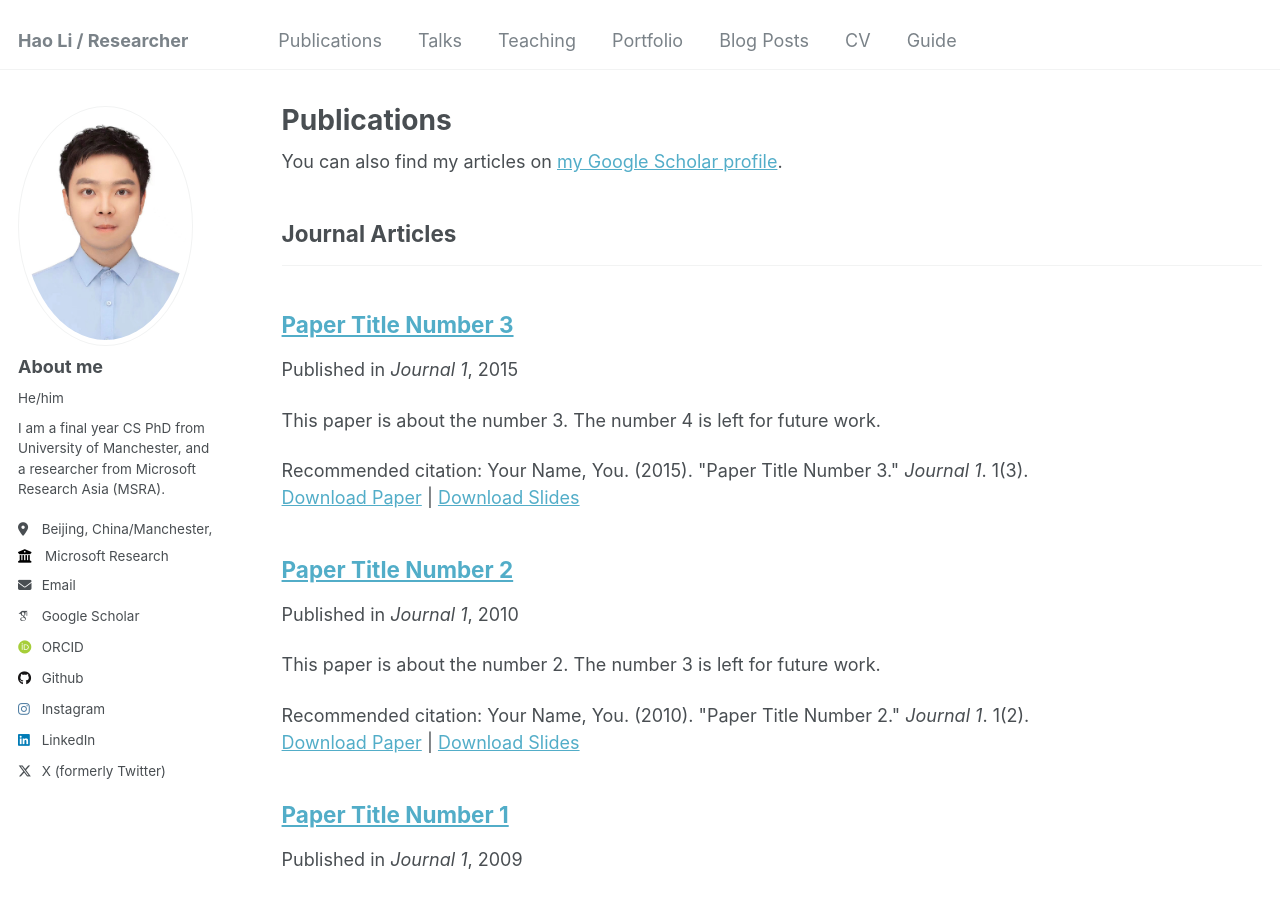
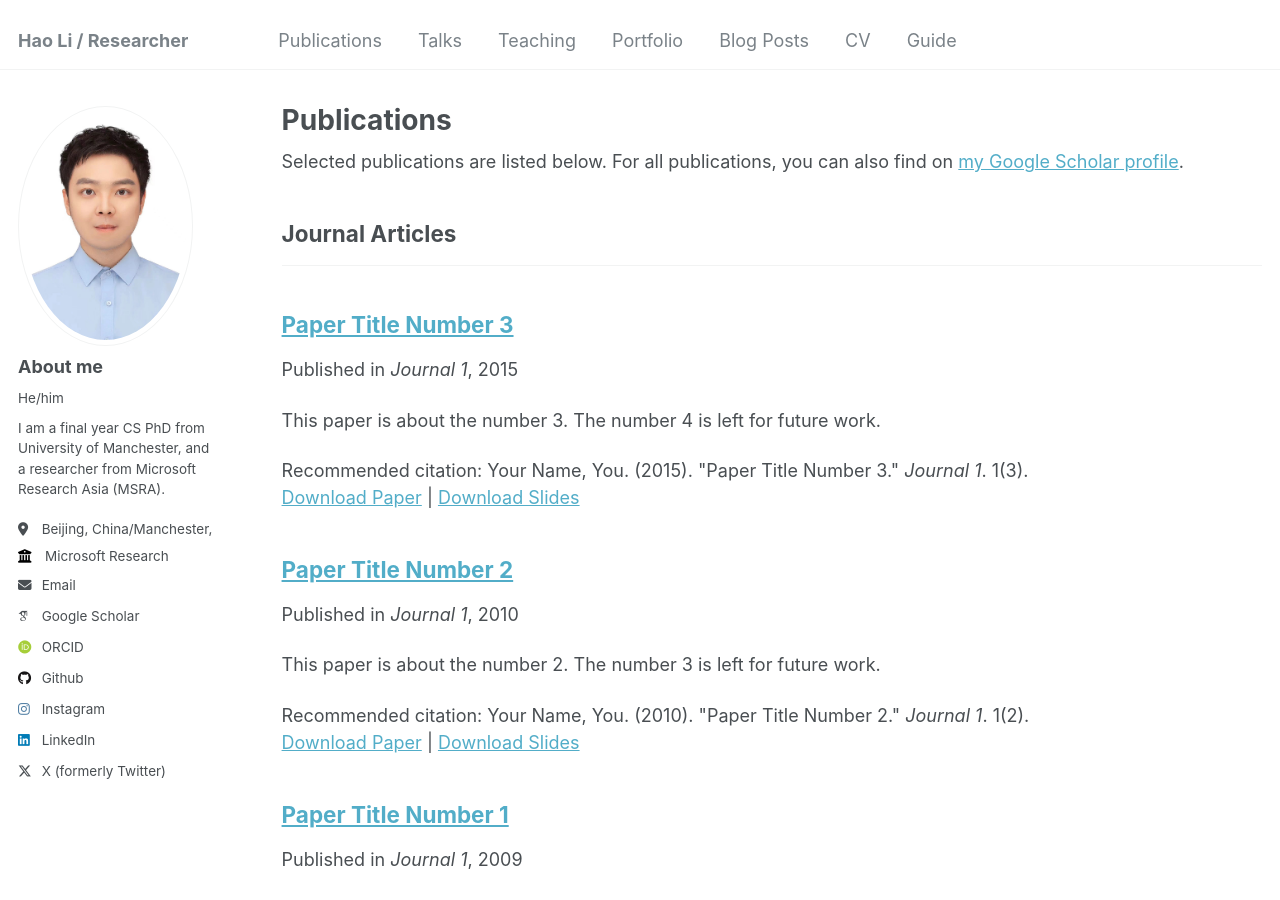
Before and after one commit to HaoBytes/HaoBytes.github.io, a Jekyll site: the page built from _pages/publications.html, in a window 1280 px wide and 900 px high. Built offline with Jekyll 4.4.1, drawn with Linux system fonts in a browser that asks for light colours; some web fonts are replaced.

Commit message:
Update publications.html

```diff
--- a/_pages/publications.html
+++ b/_pages/publications.html
@@ -6,7 +6,7 @@ author_profile: true
 ---
 
 {% if site.author.googlescholar %}
-  <div class="wordwrap">You can also find my articles on <a href="{{site.author.googlescholar}}">my Google Scholar profile</a>.</div>
+  <div class="wordwrap">Selected publications are listed below. For all publications, you can also find on <a href="{{site.author.googlescholar}}">my Google Scholar profile</a>.</div>
 {% endif %}
 
 {% include base_path %}
```
